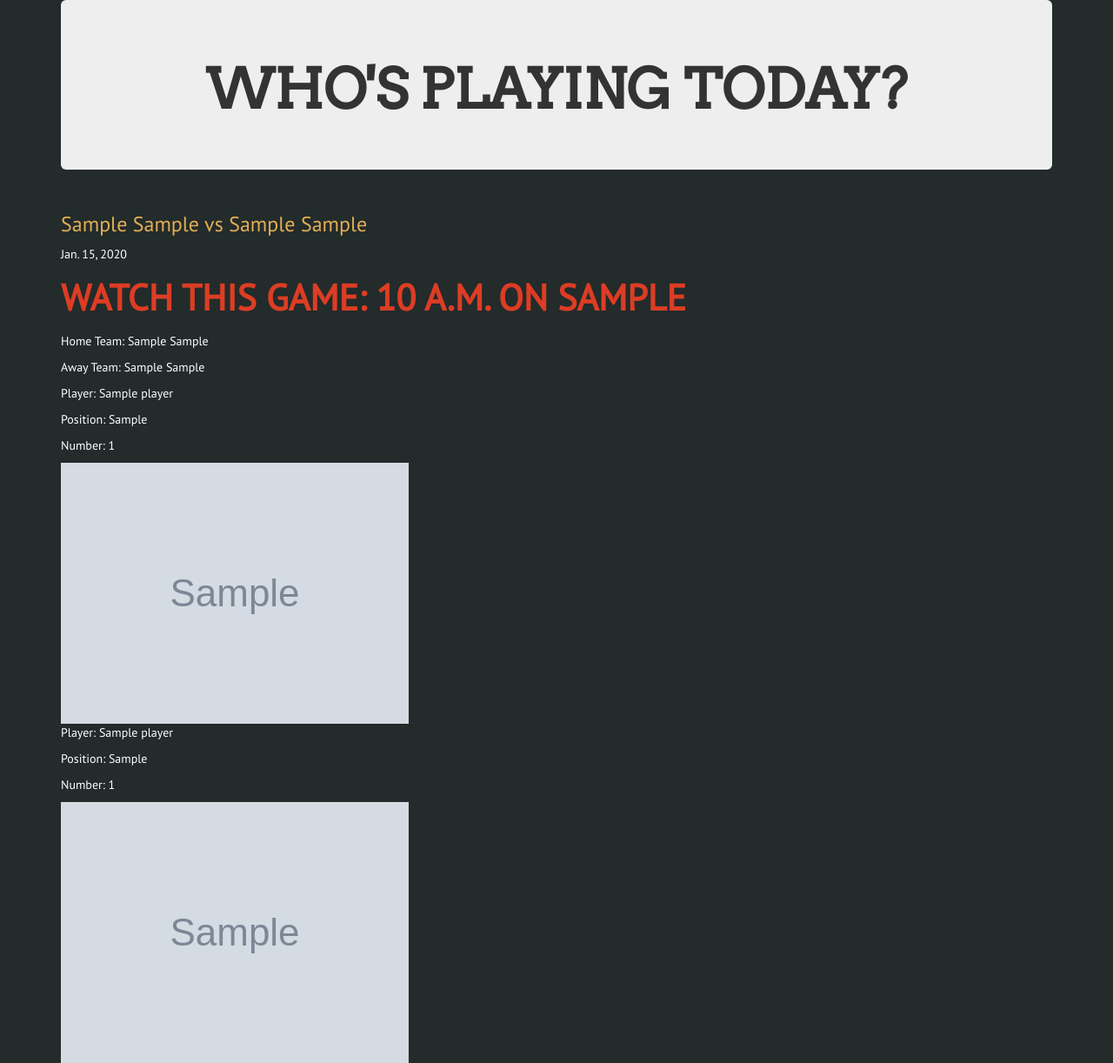
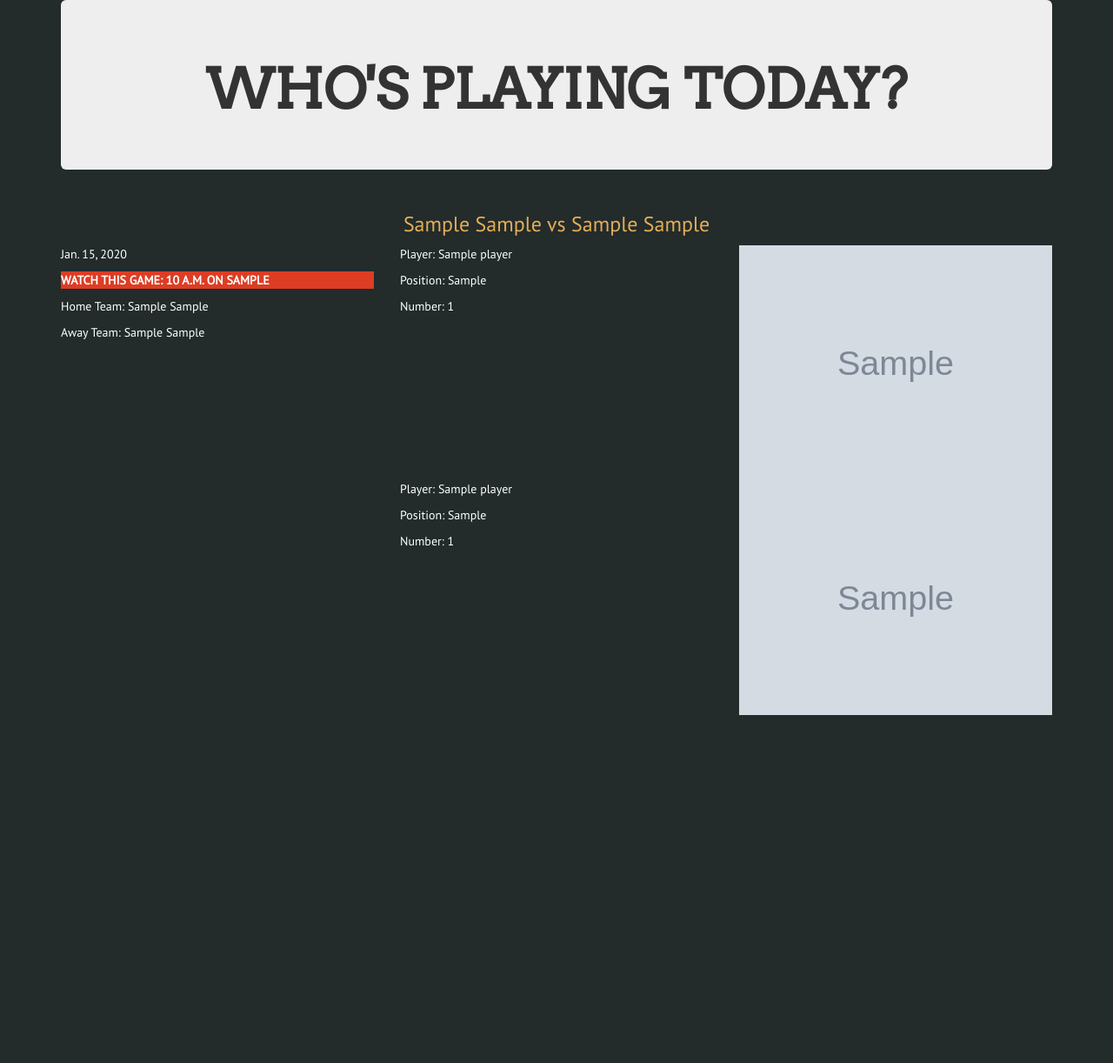
Before and after one commit to mcriqui/fantasy-basketball-team, a Django app: template templates/home.html in a window 1280 px wide. Shown: the whole page at 87% size. After the commit the page ends 822 px from the top, so only its background shows below. Run offline with Django 3.2, Linux system fonts and the light colour scheme; the template is opened without the code that fills it: values that come from a table or form of the project are taken from there, others are empty; tables that the repository leaves empty hold one stand-in row (values such as "Sample post"); grey boxes marked "Sample" are stand-in pictures; parts of the project's set-up code (start-up, migrations or seed data) failed here and were passed over; some libraries are stand-ins or nearby versions.

Commit message:
Updated front end design

```diff
--- a/fantasy/settings.py
+++ b/fantasy/settings.py
@@ -81,7 +81,7 @@ STATICFILES_DIRS = (
 
 LANGUAGE_CODE = 'en-us'
 
-TIME_ZONE = 'UTC'
+TIME_ZONE = 'America/New_York'
 
 USE_I18N = True
 
--- a/static/style.css
+++ b/static/style.css
@@ -19,11 +19,12 @@
 
 .game-name{
     color: #E3AE57;
+    text-align:center;
 }
 
 .national-tv{
-    color: #DC3D24;
+    background-color: #DC3D24;
     text-transform: uppercase;
     font-weight: 900;
-    font-size: 3em
+    font-size: 1em;
 }
--- a/templates/home.html
+++ b/templates/home.html
@@ -1,6 +1,5 @@
-<!DOCTYPE html>
+<!DOCTYPE html>{% load staticfiles %}
 <html>
-
     <head>
         <meta charset="utf-8">
         <meta name="viewport" content="width-device-width, initial-scale=1">
@@ -11,13 +10,13 @@
 
         <title>Who's Playing?</title>
 
-</head>
 
-{% load staticfiles %}
         <link rel="stylesheet" type="text/css" href="{% static 'style.css' %}"/>
 
+    </head>
     <body>
         <div class="background">
+
             <div class = "container">
                 <div class = "jumbotron">
                     <h1 class ="title">Who's Playing Today?</h1>
@@ -26,10 +25,16 @@
 
         <div class="container">
             <div class="site-text">
-        {% for game in game_list%}
+
+                {% for game in game_list %}
+                <div class="row">
                 <div class="game-name">
                             <h3>{{game}}</h3>
                         </div>
+                </div>
+                <div class="row">
+                    <div class="col-lg-4">
+
                         <p>{{game.played_on_date}}</p>
                         {% if game.played_on_time %}
                         <div class="national-tv">
@@ -39,31 +44,46 @@
                             <p>Game is not on National TV</p>
                         {% endif %}
 
-
-
                         <p>Home Team: {{game.home.city}} {{game.home.mascot}} </p>
                         <p>Away Team: {{game.away.city}} {{game.away.mascot}}</p>
 
+                    </div>
+
+                    <div class="col-lg-8">
+
                         {% for player in game.home.player_set.all %}
+                        <div class="row">
 
+                            <div class="col-lg-6">
                                 <p>Player: {{player.name}}</p>
                                 <p>Position: {{player.position}}</p>
                                 <p>Number: {{player.jersey_number}}</p>
+                            </div>
+
+                            <div class="col-lg-6">
                             <img src="{{player.image_url}}" class="img-responsive"/>
-
+                            </div>
+                        </div>
                         {% endfor %}
 
                         {% for player in game.away.player_set.all %}
-
+                        <div class="row">
+                            <div class="col-lg-6"?
                                 <p>Player: {{player.name}}</p>
                                 <p>Position: {{player.position}}</p>
                                 <p>Number: {{player.jersey_number}}</p>
+                            </div>
+
+                            <div class="col-lg-6">
                                 <img src="{{player.image_url}}" class="img-responsive"/>
-
+                            </div>
+                        </div>
                         {% endfor %}
-
+                    </div>
+                </div>
                 {% endfor %}
             </div>
         </div>
         </div>
     </body>
+</html>
```
Lines whose indentation alone changed are shown as unchanged.
